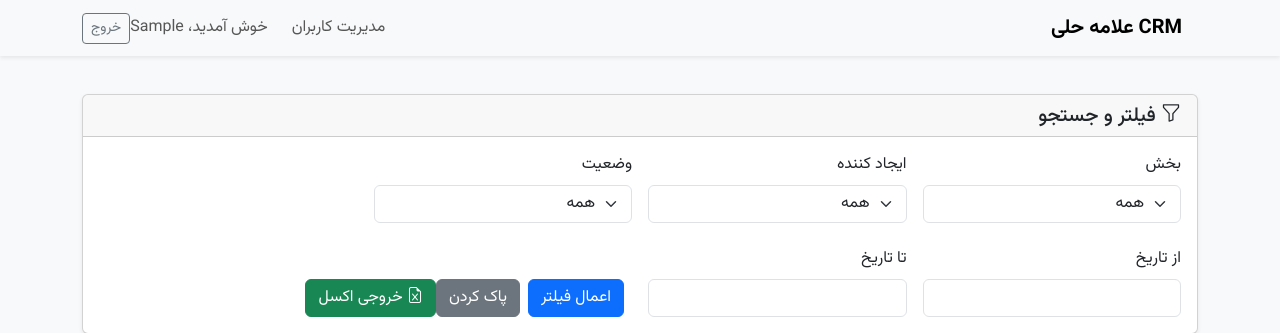
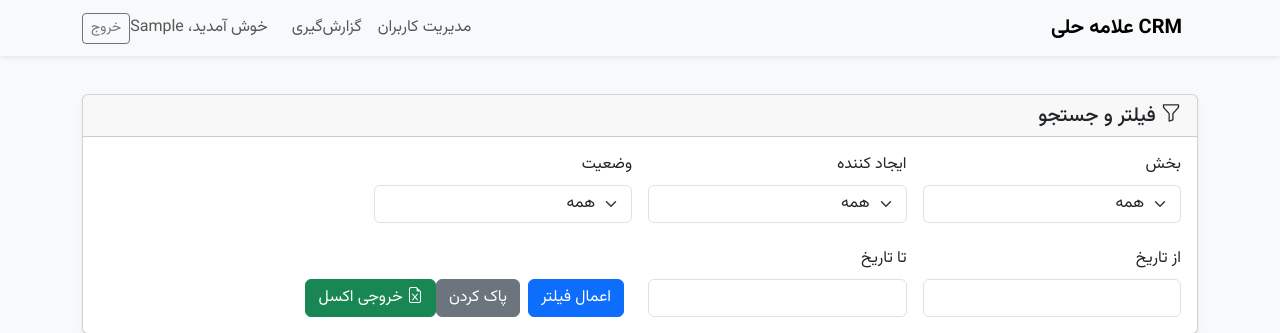
Before and after one commit to AllamehHelli/CRM, a Flask app: page / in a window 1280 px wide. Shown: the top 333 px of the page. Run offline with Flask 3, Linux system fonts and the light colour scheme; the visitor is signed in with stand-in values (Sample User, id 1); data comes from the database, SQL or seed files in the repository; data that the repository does not hold is empty; some libraries are stand-ins or nearby versions.

Commit message:
Update base.html

```diff
--- a/templates/base.html
+++ b/templates/base.html
@@ -4,21 +4,11 @@
     <meta charset="UTF-8">
     <meta name="viewport" content="width=device-width, initial-scale=1.0">
     <title>{% block title %}سامانه CRM علامه حلی{% endblock %}</title>
-
-    <!-- Bootstrap CSS -->
     <link href="https://cdn.jsdelivr.net/npm/bootstrap@5.3.3/dist/css/bootstrap.min.css" rel="stylesheet">
-    <!-- Bootstrap Icons CSS -->
     <link rel="stylesheet" href="https://cdn.jsdelivr.net/npm/bootstrap-icons@1.11.3/font/bootstrap-icons.min.css">
-
-    <!-- Persian Datepicker CSS -->
     <link rel="stylesheet" href="https://unpkg.com/persian-datepicker@1.2.0/dist/css/persian-datepicker.min.css"/>
-
-    <!-- Custom CSS (باید بعد از بوت‌استرپ بیاید) -->
     <link rel="stylesheet" href="{{ url_for('static', filename='css/style.css') }}">
-
-    <style>
-        body { padding-top: 70px; }
-    </style>
+    <style>body { padding-top: 70px; }</style>
     {% block head_extra %}{% endblock %}
 </head>
 <body>
@@ -28,15 +18,12 @@
             <div class="collapse navbar-collapse">
                 <ul class="navbar-nav me-auto mb-2 mb-lg-0">
                     {% if current_user.is_authenticated and current_user.role == 'admin' %}
-                        <li class="nav-item">
-                            <a class="nav-link" href="{{ url_for('manage_users') }}">مدیریت کاربران</a>
-                        </li>
+                        <li class="nav-item"><a class="nav-link" href="{{ url_for('manage_users') }}">مدیریت کاربران</a></li>
+                        <li class="nav-item"><a class="nav-link" href="{{ url_for('reports') }}">گزارش‌گیری</a></li>
                     {% endif %}
                 </ul>
                 {% if current_user.is_authenticated %}
-                    <span class="navbar-text me-3">
-                        خوش آمدید، {{ current_user.first_name }}
-                    </span>
+                    <span class="navbar-text me-3">خوش آمدید، {{ current_user.first_name }}</span>
                     <a href="{{ url_for('logout') }}" class="btn btn-outline-secondary btn-sm">خروج</a>
                 {% endif %}
             </div>
@@ -54,17 +41,15 @@
                 {% endfor %}
             {% endif %}
         {% endwith %}
-
         {% block content %}{% endblock %}
     </main>
 
-    <!-- JQuery (مورد نیاز دیتاپیکر) -->
     <script src="https://ajax.googleapis.com/ajax/libs/jquery/3.5.1/jquery.min.js"></script>
-    <!-- Bootstrap JS Bundle -->
     <script src="https://cdn.jsdelivr.net/npm/bootstrap@5.3.3/dist/js/bootstrap.bundle.min.js"></script>
-    <!-- Persian Datepicker JS -->
     <script src="https://unpkg.com/persian-date@1.1.0/dist/persian-date.min.js"></script>
     <script src="https://unpkg.com/persian-datepicker@1.2.0/dist/js/persian-datepicker.min.js"></script>
+    <!-- Chart.js -->
+    <script src="https://cdn.jsdelivr.net/npm/chart.js"></script>
     {% block scripts %}{% endblock %}
 </body>
 </html>
```
